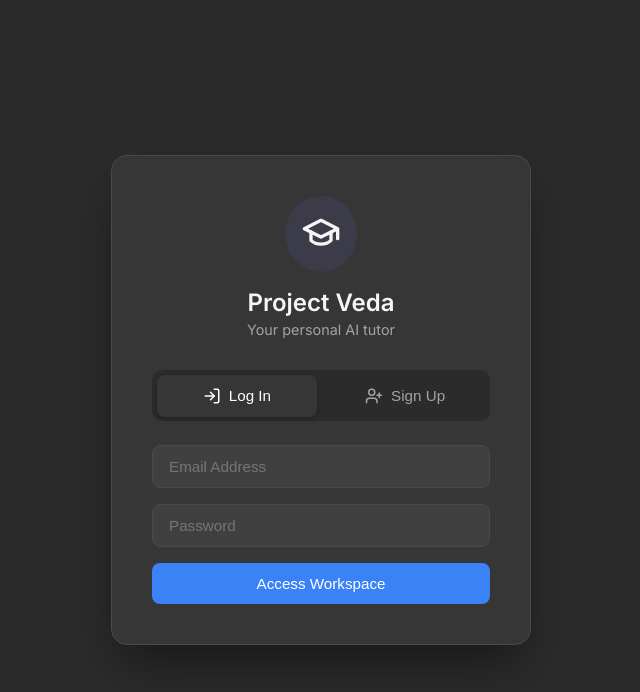
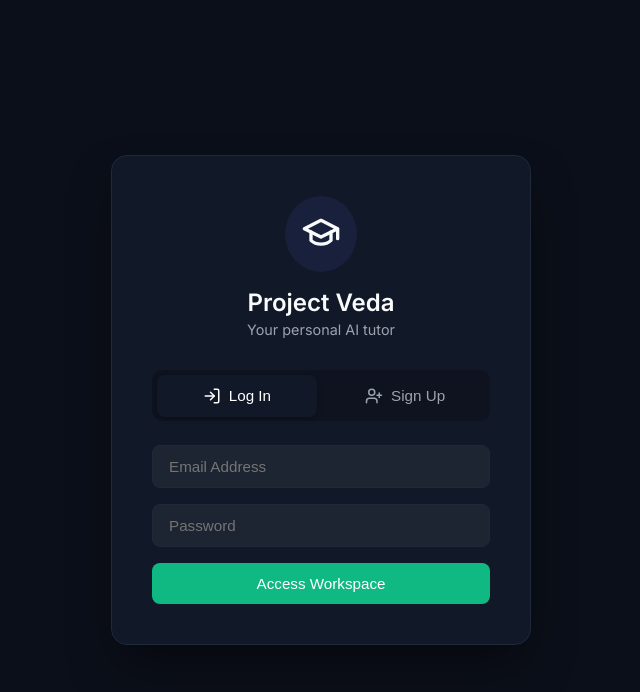
Before and after one commit to abhij5681-eng/Project_Veda_New, a React (Vite) app in the folder frontend/: page / in a window 1280 px wide. Shown: the top 692 px of the page, without its empty margins (319-959 px from the left). Built offline with nearby package versions, Linux system fonts and the light colour scheme.

Commit message:
Style: Revert to deep dark background with Emerald Green accents

```diff
--- a/frontend/src/index.css
+++ b/frontend/src/index.css
@@ -1,15 +1,15 @@
 @import url('https://fonts.googleapis.com/css2?family=Inter:wght@400;500;600;700&display=swap');
 
 :root {
-  /* Pure Neutral Charcoal - Zero green or blue tints in the background */
-  --bg-dark: #2b2b2b;     /* Medium-dark charcoal (Not pitch black!) */
-  --bg-panel: #363636;    /* Slightly lighter charcoal for the sidebar */
-  --border: #4a4a4a;      /* Clean, flat gray border */
-  --text-main: #f5f5f5;   /* Crisp white for perfect readability */
-  --text-muted: #a3a3a3;  /* Professional, soft gray */
+  /* The Original Deep Dark Backgrounds */
+  --bg-dark: #0b0f19;     /* Deep, rich near-black */
+  --bg-panel: #111827;    /* Classic dark sidebar/panel */
+  --border: #1f2937;      /* Clean, dark dividing lines */
+  --text-main: #f9fafb;   /* Crisp, pure white text */
+  --text-muted: #9ca3af;  /* Readable soft gray */
 
-  /* Accents */
-  --primary: #3b82f6;     /* Classic, professional UI Blue (No purple) */
+  /* The New Green Accent */
+  --primary: #10b981;     /* Vibrant Emerald Green (No more purple!) */
   --danger: #ef4444;
   --success: #10b981;
 }
```
